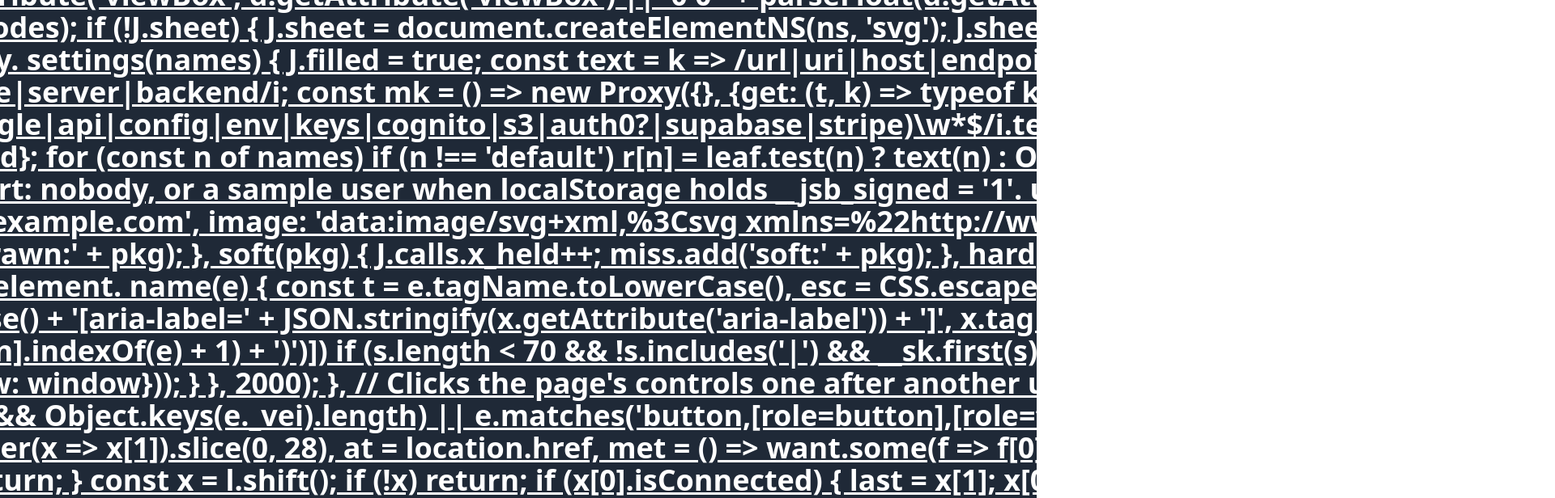
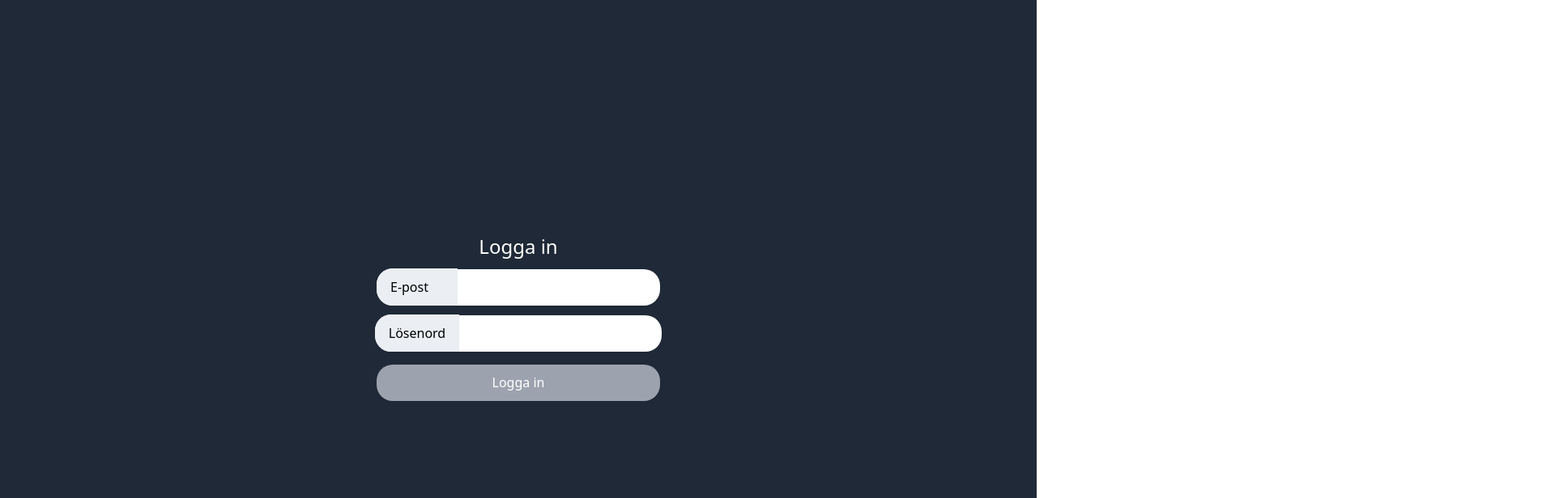
Before and after one commit to noQ-sweden/noq, a React (Vite) app in the folder frontend/react/: page / in a window 1280 px wide. Shown: the top 616 px of the page at 81% size, 1920 px wide, since content can reach past the window. Built offline with nearby package versions, Linux system fonts and the light colour scheme.

Commit message:
Markup for login page incomplete styling

```diff
--- a/frontend/react/src/App.tsx
+++ b/frontend/react/src/App.tsx
@@ -1,23 +1,29 @@
 import { useState, useEffect } from "react";
 import noqLogo from "/noQ.png";
 import axios from "axios";
+import Login from "./views/Login";
+
 
 function App() {
   const [message, setMessage] = useState("hello world");
 
   useEffect(() => {
-    axios.get("")
+    axios
+      .get("")
       .then((response) => setMessage(response.data))
       .catch((error) => console.error(error));
   }, []);
 
   return (
-    <div className="h-screen flex flex-col justify-center items-center bg-gray-800 text-white">
-      <div>
-        <img src={noqLogo} className="h-72 w-72 mb-5" alt="noQ-Logo" />
+    <>
+      <div className="h-screen flex flex-col justify-center items-center bg-gray-800">
+        {/* <div>
+          <img src={noqLogo} className="h-72 w-72 mb-5" alt="noQ-Logo" />
+        </div> */}
+        {/* <h1 className="text-4xl font-bold underline">{message}</h1> */}
+      <Login />
       </div>
-      <h1 className="text-4xl font-bold underline">{message}</h1>
-    </div>
+    </>
   );
 }
 
--- /dev/null
+++ b/frontend/react/src/views/Login.css
@@ -0,0 +1,32 @@
+.page {
+  text-align: center;
+}
+
+.input-container {
+  margin-top: 12px;
+}
+
+label {
+  padding: 10px 15px;
+  background-color: #ebeef3;
+  color: black;
+  border: 2px solid #ebeef3;
+  border-radius: 20px 0 0 20px;
+}
+
+.mail-label {
+  padding: 10px 34px 10px 15px;
+}
+
+input {
+  width: 250px;
+  height: 45px;
+  border-radius: 0 20px 20px 0px;
+}
+
+button {
+  width: 350px;
+  height: 45px;
+  border-radius: 20px;
+
+}
--- /dev/null
+++ b/frontend/react/src/views/Login.tsx
@@ -0,0 +1,24 @@
+import "./Login.css";
+
+const Login = () => {
+  return (
+    <>
+      <div className="page text-white">
+        <h1 className="text-2xl">Logga in</h1>
+        <div className="input-container">
+          <label className="mail-label" htmlFor="mail">E-post</label>
+          <input type="email" name="mail" id="mail" />
+        </div>
+
+        <div className="input-container">
+          <label htmlFor="password">Lösenord</label>
+          <input type="password" name="password" id="password" />
+        </div>
+
+        <button className="bg-gray-400 my-4" type="button">Logga in</button>
+      </div>
+    </>
+  );
+};
+
+export default Login;
```
